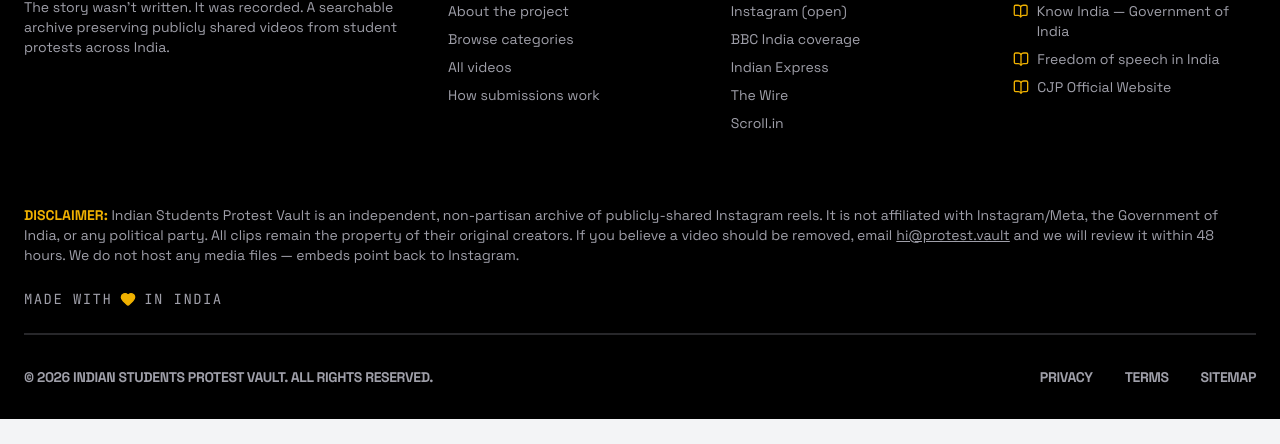
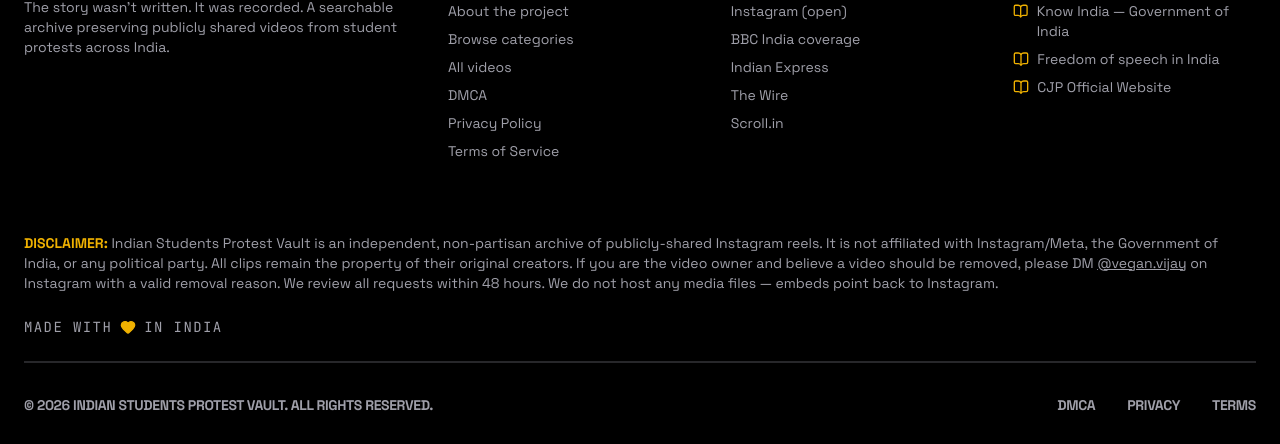
Before and after one commit to vijayhardaha/ispv, a Next.js app in the folder apps/frontend/: page / in a window 1280 px wide. Shown: the part 4297-4741 px from the top of the page. Before the commit the page ends 4716 px from the top, so only its background shows below. Built offline with nearby package versions, Linux system fonts and the light colour scheme; no server answers; the database is empty.

Commit message:
fix(frontend): update footer links and CTA nesting
- Add DMCA, privacy, and terms links to footer
- Update disclaimer contact from email to Instagram DM
- Fix Button/Link nesting order in CTA section

```diff
--- a/apps/frontend/src/components/features/CTASection.tsx
+++ b/apps/frontend/src/components/features/CTASection.tsx
@@ -33,11 +33,11 @@ export function CTASection(): JSX.Element {
               </Button>
             }
           />
-          <Button variant="default-outline" size="lg" asChild>
-            <Link href="/videos">
+          <Link href="/videos">
+            <Button variant="default-outline" size="lg">
               Browse the Archive <ArrowRight className="size-4" />
-            </Link>
-          </Button>
+            </Button>
+          </Link>
         </div>
       </Container>
     </section>
--- a/apps/frontend/src/components/layout/Footer.tsx
+++ b/apps/frontend/src/components/layout/Footer.tsx
@@ -43,7 +43,9 @@ const infoLinks: InfoLink[] = [
   { label: 'About the project', href: '/about' },
   { label: 'Browse categories', href: '/categories' },
   { label: 'All videos', href: '/videos' },
-  { label: 'How submissions work', href: '/about#how-it-works', isAnchor: true },
+  { label: 'DMCA', href: '/dmca' },
+  { label: 'Privacy Policy', href: '/privacy' },
+  { label: 'Terms of Service', href: '/terms' },
 ];
 
 const usefulLinks: ExternalLink[] = [
@@ -65,9 +67,9 @@ const resourceLinks: ResourceLink[] = [
 ];
 
 const bottomLinks: ExternalLink[] = [
-  { label: 'Privacy', href: '#' },
-  { label: 'Terms', href: '#' },
-  { label: 'Sitemap', href: '#' },
+  { label: 'DMCA', href: '/dmca' },
+  { label: 'Privacy', href: '/privacy' },
+  { label: 'Terms', href: '/terms' },
 ];
 
 /**
@@ -210,11 +212,17 @@ export function Footer(): JSX.Element {
                 <span className="font-bold text-yellow-500 uppercase">Disclaimer:</span> Indian Students Protest Vault
                 is an independent, non-partisan archive of publicly-shared Instagram reels. It is not affiliated with
                 Instagram/Meta, the Government of India, or any political party. All clips remain the property of their
-                original creators. If you believe a video should be removed, email
-                <a className="ml-1 underline hover:text-yellow-500" href="mailto:hi@protest.vault">
-                  hi@protest.vault
+                original creators. If you are the video owner and believe a video should be removed, please DM{' '}
+                <a
+                  className="underline hover:text-yellow-500"
+                  href="https://www.instagram.com/vegan.vijay/"
+                  target="_blank"
+                  rel="noopener noreferrer"
+                >
+                  @vegan.vijay
                 </a>{' '}
-                and we will review it within 48 hours. We do not host any media files — embeds point back to Instagram.
+                on Instagram with a valid removal reason. We review all requests within 48 hours. We do not host any
+                media files — embeds point back to Instagram.
               </p>
             </div>
             <div className="flex items-center gap-2 font-mono text-sm tracking-widest text-zinc-400 uppercase">
```
